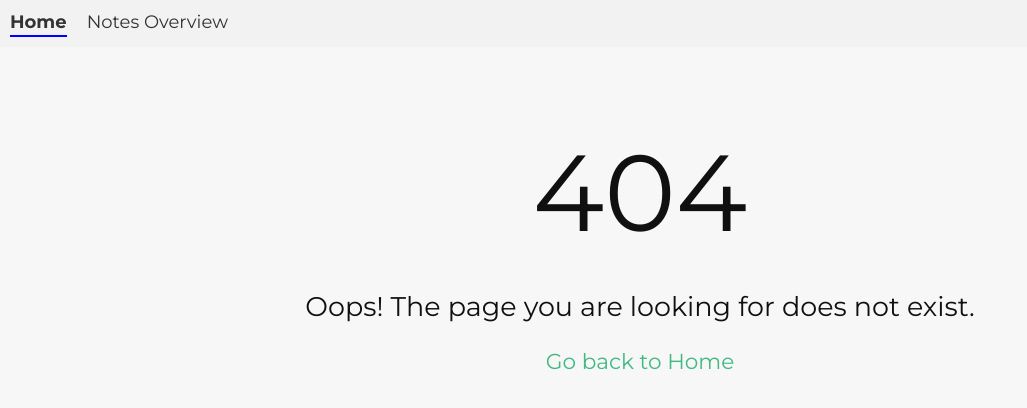
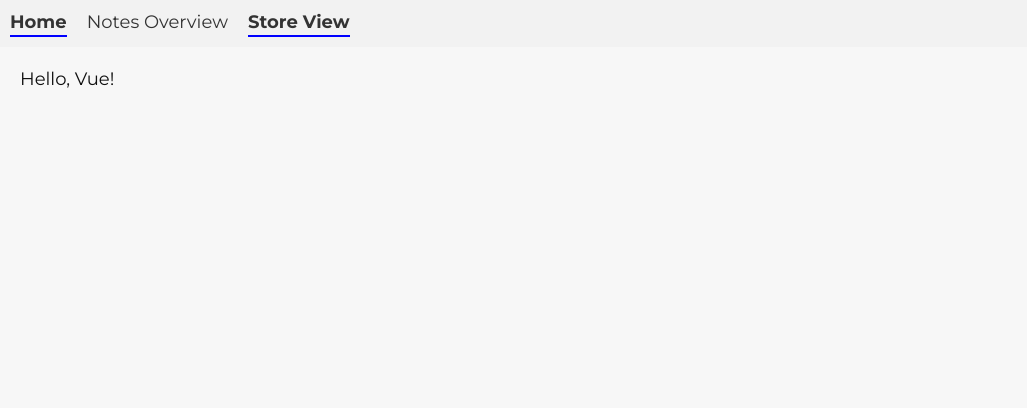
Before and after one commit to S4mm4ael/one-more-recap-project, a Vue app: page /store in a window 1280 px wide. Before the commit this address had no page. Shown: the top 408 px of the page, without its empty margins (0-1027 px from the left). Built offline with nearby package versions, Linux system fonts and the light colour scheme.

Commit message:
refactor: Update styles in App.vue and StoreView.vue components

```diff
--- a/src/App.vue
+++ b/src/App.vue
@@ -36,3 +36,11 @@ export default {
   },
 };
 </script>
+
+<style>
+.wrapper {
+}
+.container {
+  padding: 0px 20px;
+}
+</style>
--- a/src/router/index.js
+++ b/src/router/index.js
@@ -1,6 +1,7 @@
 import Vue from "vue";
 import VueRouter from "vue-router";
 import {Home, NotesOverview, NotFound} from "../views/index.ts";
+import StoreView from "@/views/StoreView.vue";
 
 Vue.use(VueRouter);
 
@@ -19,7 +20,16 @@ export const routes = [
     name: "Notes Overview",
     component: NotesOverview,
     meta: {
-      title: "Notes Overview",
+      title: "Store view",
+      showInHeader: true,
+    },
+  },
+  {
+    path: "/store",
+    name: "Store View",
+    component: StoreView,
+    meta: {
+      title: "Page Not Found",
       showInHeader: true,
     },
   },
--- a/src/store/index.js
+++ b/src/store/index.js
@@ -7,7 +7,9 @@ export default new Vuex.Store({
   state: {
     message: "Hello Vuex!",
   },
-  getters: {},
+  getters: {
+    getMessage: (state) => state.message,
+  },
   mutations: {
     setMessage(state, payload) {
       state.message = payload;
--- /dev/null
+++ b/src/views/StoreView.vue
@@ -0,0 +1,25 @@
+<template>
+  <div class="store-view">
+    <p>{{ message }}</p>
+  </div>
+</template>
+
+<script>
+export default {
+  name: "StoreView",
+  data() {
+    return {
+      message: null,
+    };
+  },
+  created() {
+    this.message = "Hello, Vue!";
+  },
+};
+</script>
+
+<style scoped>
+.store-view {
+  /* Your styles here */
+}
+</style>
```
